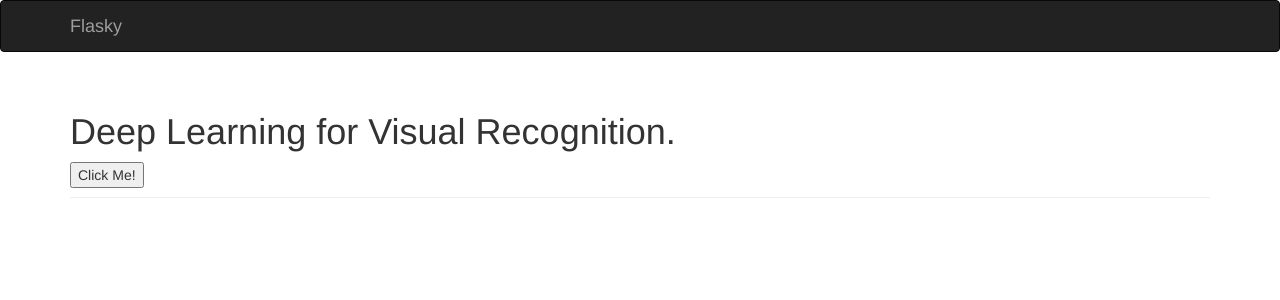
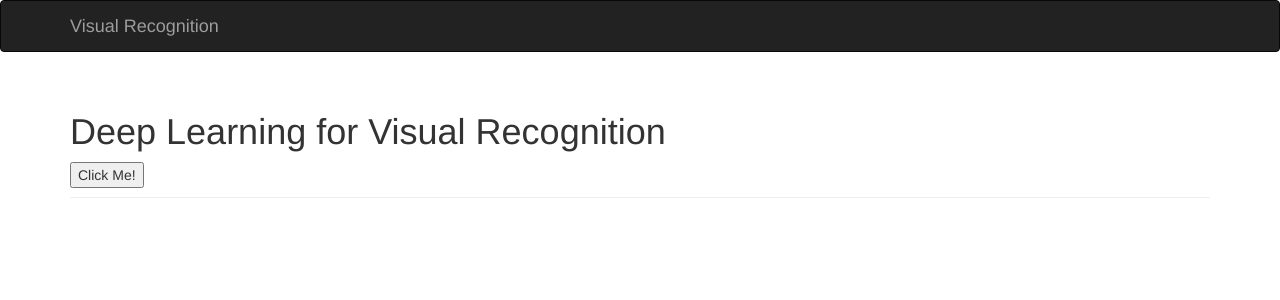
Before and after one commit to chengyi-wu/nn-web, a Flask app: page / in a window 1280 px wide. Shown: the top 300 px of the page. Run offline with Flask 2, Linux system fonts and the light colour scheme; some libraries are stand-ins or nearby versions.

Commit message:
+changes

```diff
--- a/app/templates/base.html
+++ b/app/templates/base.html
@@ -12,7 +12,7 @@
                 <span class="icon-bar"></span>
                 <span class="icon-bar"></span>
             </button>
-            <a class="navbar-brand" herf="/">Flasky<a>
+            <a class="navbar-brand" herf="/">Visual Recognition<a>
         </div>
         <div class="navbar-collabpse collapse">
             <ul class="nav navbar-nav">
--- a/app/templates/index.html
+++ b/app/templates/index.html
@@ -7,7 +7,7 @@
 
 {% block page_content %}
 <div class="page-header">
-    <h1>Deep Learning for Visual Recognition.</h1>
+    <h1>Deep Learning for Visual Recognition</h1>
     <button type="button" onclick="affine();">Click Me!</button>
 </div>
 {% endblock %}
```
